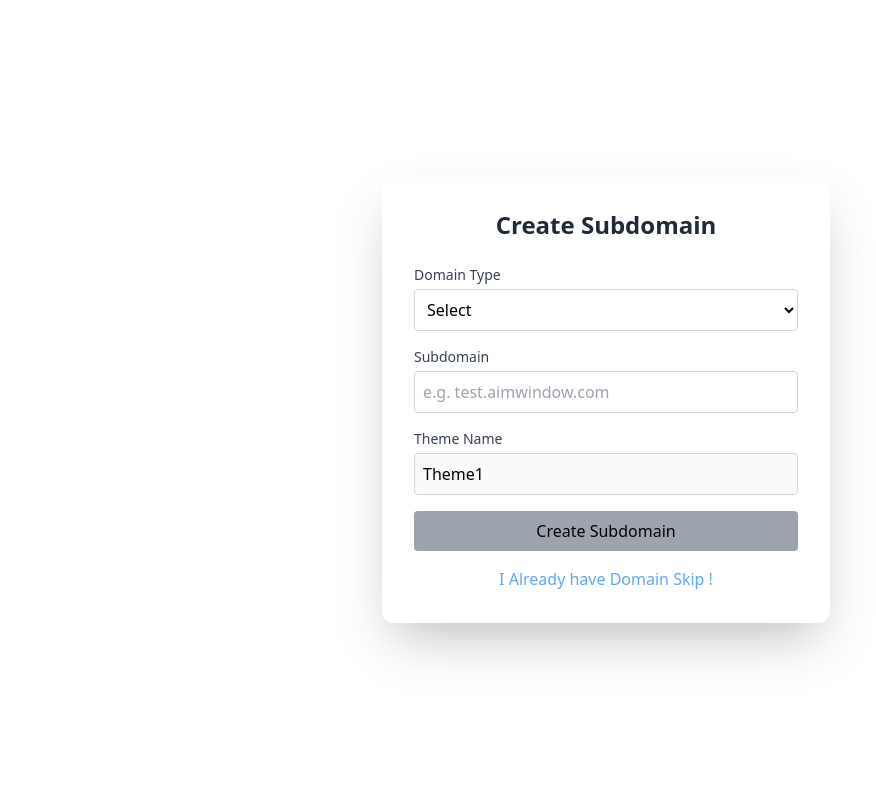
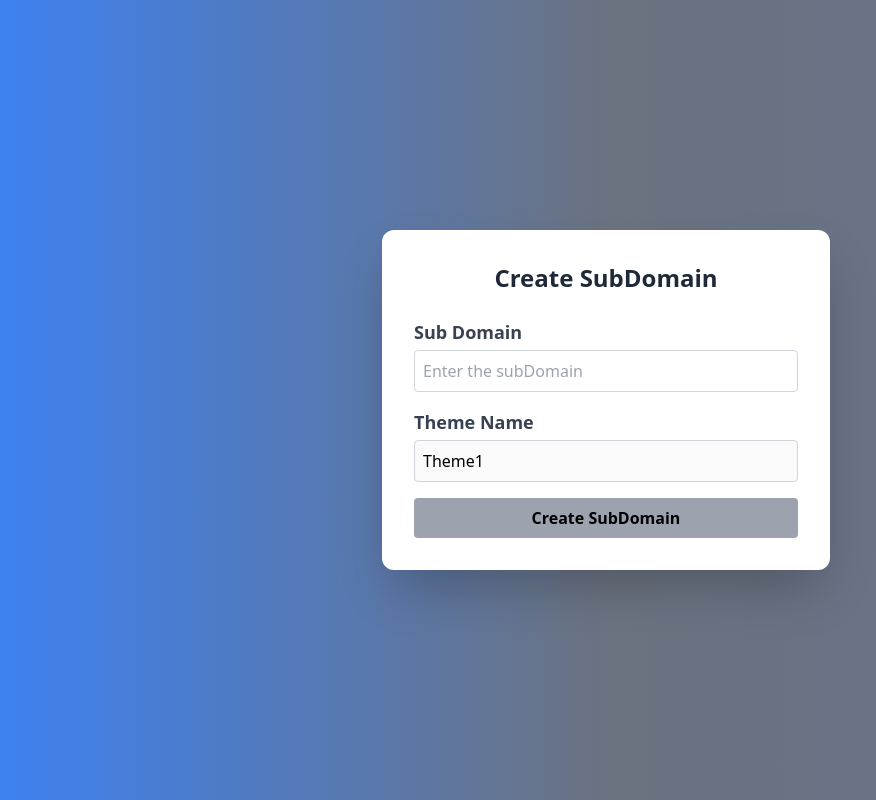
Before and after one commit to developerUdaya/ftds-dynamic-webpage-deployer, a React (Vite) app: page /chooseTheme/subDomainCreate/1 in a window 1280 px wide. Shown: the whole page, without its empty margins (34-910 px from the left). Built offline with nearby package versions, Linux system fonts and the light colour scheme.

Commit message:
domain create add loader and domain name check

```diff
--- a/src/components/CreateDomain.tsx
+++ b/src/components/CreateDomain.tsx
@@ -3,11 +3,14 @@ import { useState } from "react";
 import { useForm } from "react-hook-form";
 import url from "../url";
 import { useNavigate, useParams } from "react-router-dom";
+import { Loader } from "lucide-react";
 
 function CreateDomain() {
     const [loading, setLoading] = useState(false);
     const navigate = useNavigate();
     const { id } = useParams();
+    const [domainError, setDomainError] = useState<any>('')
+    const [domainLoader, setDomainLoader] = useState(false);
 
     const {
         register,
@@ -15,6 +18,28 @@ function CreateDomain() {
         formState: { errors, isValid },
     } = useForm();
 
+    const handleDomainCheck = async (val: any) => {
+        setDomainLoader(true);
+        try {
+            if (val.length) {
+                const updateApi: any = await axios.get(`${url.checkDomain}/?sub_domain=${val}`)
+                console.log(updateApi)
+                if (updateApi?.data?.msg === 'Domain Name Alredy Exist') {
+                    setDomainError('Domain Name Alredy Exist')
+                    setDomainLoader(false);
+                } else {
+                    setDomainError('');
+                    setDomainLoader(false);
+                }
+            } else {
+                setDomainError('')
+                setDomainLoader(false);
+            }
+        } catch (error) {
+            setDomainError('')
+            setDomainLoader(false);
+        }
+    }
 
     const onSubmit = async (data: any) => {
         setLoading(true);
@@ -24,6 +49,7 @@ function CreateDomain() {
         }
         try {
             const res = await axios.post(url.createSubdomain, payload);
+            console.log(res?.data?.result?.domain_name)
             if (res) {
                 navigate(`/profile/chooseTheme/dashboard/${res?.data?.result?.domain_name}`)
             }
@@ -36,41 +62,45 @@ function CreateDomain() {
 
     return (
         <>
-            <div className="min-h-screen flex items-center justify-center px-4">
+            <div className="min-h-screen flex items-center justify-center px-4 bg-gradient-to-r from-blue-500 via-gray-500 to-slate-500">
                 <div className="bg-white rounded-xl shadow-2xl p-8 w-full max-w-md">
-                    <h2 className="text-2xl font-bold text-center text-gray-800 mb-6">Create Subdomain</h2>
+                    <h2 className="text-2xl font-bold text-center text-gray-800 mb-6">Create SubDomain</h2>
 
                     <form onSubmit={handleSubmit(onSubmit)} className="space-y-4">
                         <div>
-                            <label className="block text-sm font-medium text-gray-700 mb-1">Domain Type</label>
-                            <select
-                                {...register("domain_type", { required: "Domain type is required" })}
-                                className="w-full border border-gray-300 bg-white p-2 rounded"
-                            >
-                                <option value="">Select</option>
-                                <option value="UserOwnDomain">UserOwnDomain</option>
-                                <option value="CompanyDomain">CompanyDomain</option>
-                            </select>
-                            {typeof errors.domain_type?.message === "string" && (
-                                <p className="text-red-500 text-sm">{errors.domain_type.message}</p>
+                            <label className="block text-lg font-bold text-gray-700 mb-1">Sub Domain</label>
+                            <div className="relative">
+                                <input
+                                    type="text"
+                                    placeholder="Enter the subDomain"
+                                    {...register("subdomain", {
+                                        required: "Subdomain is required",
+                                        onChange: (e) => {
+                                            handleDomainCheck(e.target.value);
+                                        },
+                                    })}
+                                    className={`border p-2 rounded w-full pr-10 border-gray-300 ${domainError ? "border-red-400 border-2" : ""
+                                        }`}
+                                />
+                                {domainLoader && (
+                                    <div className="absolute right-3 top-1/2 -translate-y-1/2">
+                                        <Loader className="animate-spin text-blue-500" />
+                                    </div>
+                                )}
+                            </div>
+
+                            {typeof errors.subdomain?.message === "string" && (
+                                <p className="text-red-500 text-sm">{errors.subdomain.message}</p>
+                            )}
+                            {domainError && (
+                                <p className="text-red-500 text-base mt-2 font-medium">
+                                    {domainError}
+                                </p>
                             )}
                         </div>
 
                         <div>
-                            <label className="block text-sm font-medium text-gray-700 mb-1">Subdomain</label>
-                            <input
-                                type="text"
-                                placeholder="e.g. test.aimwindow.com"
-                                {...register("subdomain", { required: "Subdomain is required" })}
-                                className="w-full border border-gray-300 p-2 rounded"
-                            />
-                            {typeof errors.subdomain?.message === "string" && (
-                                <p className="text-red-500 text-sm">{errors.subdomain.message}</p>
-                            )}
-                        </div>
-
-                        <div>
-                            <label className="block text-sm font-medium text-gray-700 mb-1">Theme Name</label>
+                            <label className="block  text-lg font-bold text-gray-700 mb-1">Theme Name</label>
                             <input
                                 type="text"
                                 placeholder="e.g. Theme1"
@@ -83,20 +113,14 @@ function CreateDomain() {
 
                         <button
                             type="submit"
-                            disabled={!isValid || loading}
-                            className={`w-full py-2 rounded transition ${!isValid || loading
+                            disabled={domainError || loading || !isValid || domainLoader}
+                            className={`w-full py-2 rounded transition font-bold text-base ${domainError || loading || !isValid || domainLoader
                                 ? "bg-gray-400 cursor-not-allowed"
                                 : "bg-green-700 hover:bg-green-600 text-white"
                                 }`}
                         >
-                            {loading ? "Creating..." : "Create Subdomain"}
+                            {loading ? "Creating..." : "Create SubDomain"}
                         </button>
-                        <div className="text-center cursor-pointer"
-                            onClick={() => navigate('/profile/chooseTheme/dashboard')}
-                        >
-                            <a className="text-blue-400 font-medium"> I Already have Domain Skip !</a>
-                        </div>
-
                     </form>
                 </div>
             </div>
--- a/src/components/Login.tsx
+++ b/src/components/Login.tsx
@@ -14,18 +14,22 @@ function Login({ onAuthChange }: { onAuthChange: () => void }) {
     email: '',
     password: '',
   });
+  const [loading, setLoading] = useState(false)
 
   const handleSubmit = async (e: React.FormEvent) => {
     e.preventDefault();
+    setLoading(true);
     const url = "http://82.29.161.36:2000/signin"
     try {
       const response = await axios.post(url, formData)
       console.log(response.data?.result?.tokens?.accessToken);
-
-      localStorage.setItem('token', response.data?.result?.tokens?.accessToken); // Store token in localStorage
-      onAuthChange();
-      console.log('Login Form Data:', formData);
-      navigate('/chooseTheme');
+      if (response) {
+        localStorage.setItem('token', response.data?.result?.tokens?.accessToken);
+        onAuthChange();
+        console.log('Login Form Data:', formData);
+        navigate('/chooseTheme');
+        setLoading(true);
+      }
 
     } catch (error) {
 
@@ -82,10 +86,10 @@ function Login({ onAuthChange }: { onAuthChange: () => void }) {
             </div>
 
             <button
+              disabled={loading}
               type="submit"
               className="w-full bg-blue-600 text-white py-2 rounded-md hover:bg-blue-700 transition-colors focus:outline-none focus:ring-2 focus:ring-blue-500 focus:ring-offset-2"
-            >
-              Sign In
+            >{loading ? 'Loading...' : 'Sign In'}
             </button>
           </form>
           <div className="text-center mt-4">
--- a/src/components/Profile/ProfilePage.tsx
+++ b/src/components/Profile/ProfilePage.tsx
@@ -165,7 +165,7 @@ function ProfilePage() {
                                 <div className="flex gap-1 justify-end">
                                 <button
                                         className="px-4 py-2 text-blue-600 rounded-md hover:bg-blue-500 hover:text-white hover:border-none flex gap-1 border-2"
-                                        onClick={() => window.open(`${item?.sub_domain}`, "_blank")}
+                                        onClick={() => window.open(`${item?.domain}`, "_blank")}
                                     >
                                       Live
                                     </button>
--- a/src/url.ts
+++ b/src/url.ts
@@ -1,9 +1,12 @@
-const baseUrl = "http://82.29.161.36:2000";
+// const baseUrl = "http://82.29.161.36:2000";
+const baseUrl = "http://192.168.43.212:2000";
 
 const profileApi = `${baseUrl}/user/profile`;
 const createSubdomain = `${baseUrl}/auth/create/subdomain`;
+const checkDomain =`${baseUrl}/auth/check/domain`
 
 export default {
   profileApi,
   createSubdomain,
+  checkDomain,
 };
```
Also changed, not shown: src/components/Dashboard.tsx (+16 -8 lines).
